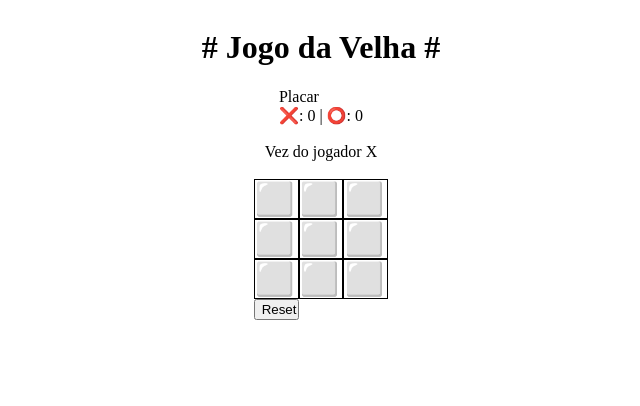
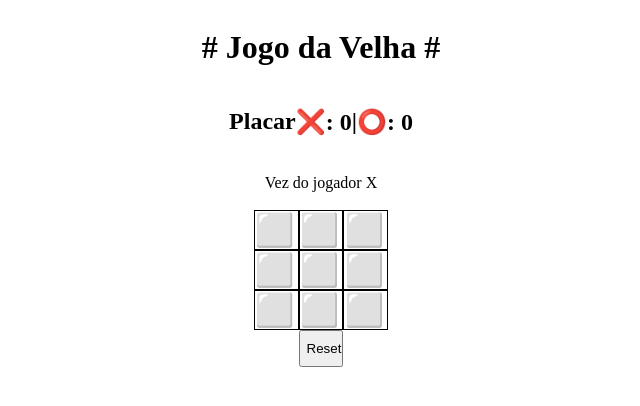
Before and after one commit to ialvs/Jogo-da-velha, a Vue app in the folder jogo-da-velha/: page / in a window 1280 px wide. Shown: the top 406 px of the page, without its empty margins (319-959 px from the left). Built offline with nearby package versions, Linux system fonts and the light colour scheme.

Commit message:
Pronto pra estilizações

```diff
--- a/jogo-da-velha/src/components/Game.vue
+++ b/jogo-da-velha/src/components/Game.vue
@@ -1,6 +1,6 @@
 <script setup lang="ts">
 
-import {ref, computed} from 'vue'
+import { ref, computed } from 'vue'
 
 let xWins = ref(0)
 let oWins = ref(0)
@@ -11,17 +11,16 @@ const squares = ref(
     ['⬜', '⬜', '⬜', '⬜', '⬜', '⬜', '⬜', '⬜', '⬜']
 )
 
-
 const winner = computed(() => checkForWinner(squares.value.flat()))
 const draw = computed(() => checkForDraw(squares.value))
 
-function checkForDraw(squares: Array<string>){
+function checkForDraw(squares: Array<string>) {
 
     const drawState = squares.filter(square => square == '⬜')
 
     if (drawState.length === 0 && (winner.value == null)) {
         return true
-    }else{
+    } else {
         return false
     }
 }
@@ -78,7 +77,7 @@ function newMove(squarePosition: number) {
 
 }
 
-function reset(){
+function reset() {
     squares.value = ['⬜', '⬜', '⬜', '⬜', '⬜', '⬜', '⬜', '⬜', '⬜']
     playerXTurn = true
 }
@@ -89,12 +88,13 @@ function endGame() {
     if (!playerXTurn && draw.value === false) {
         xWins.value++
     } else {
-        if(draw.value === false){
-        oWins.value++
+        if (draw.value === false) {
+            oWins.value++
         }
     }
 
     playerXTurn = true
+    reset()
 }
 
 </script>
@@ -106,26 +106,25 @@ function endGame() {
 
         <h1># Jogo da Velha #</h1>
 
-        <span>Placar <br>
+        <h2 class="center2">Placar
             <span>❌: {{ xWins }}</span> <span>| </span>
             <span>⭕: {{ oWins }}</span>
-        </span> <br>
+        </h2> <br>
 
         <span v-if="playerXTurn && draw === false">Vez do jogador X</span>
         <span v-else-if="draw === false">Vez do jogador O</span>
-
+        <span v-if="draw">Empate!</span>
         <br>
         <div class="container">
             <div class="square unselectable" v-for="(square, index) in squares" :key="index" @click="newMove(index)">
                 {{ square }}
             </div>
+            <br>
             <button @click="reset">Reset</button>
 
         </div>
-        <span v-if="draw">Empate!</span>
+
     </div>
-
-
 
 </template>
 
@@ -154,6 +153,13 @@ function endGame() {
     flex-direction: column;
 }
 
+.center2 {
+    display: flex;
+    justify-content: center;
+    align-items: center;
+    flex-direction: row;
+}
+
 .square {
     border: 0.5px solid;
 }
```
